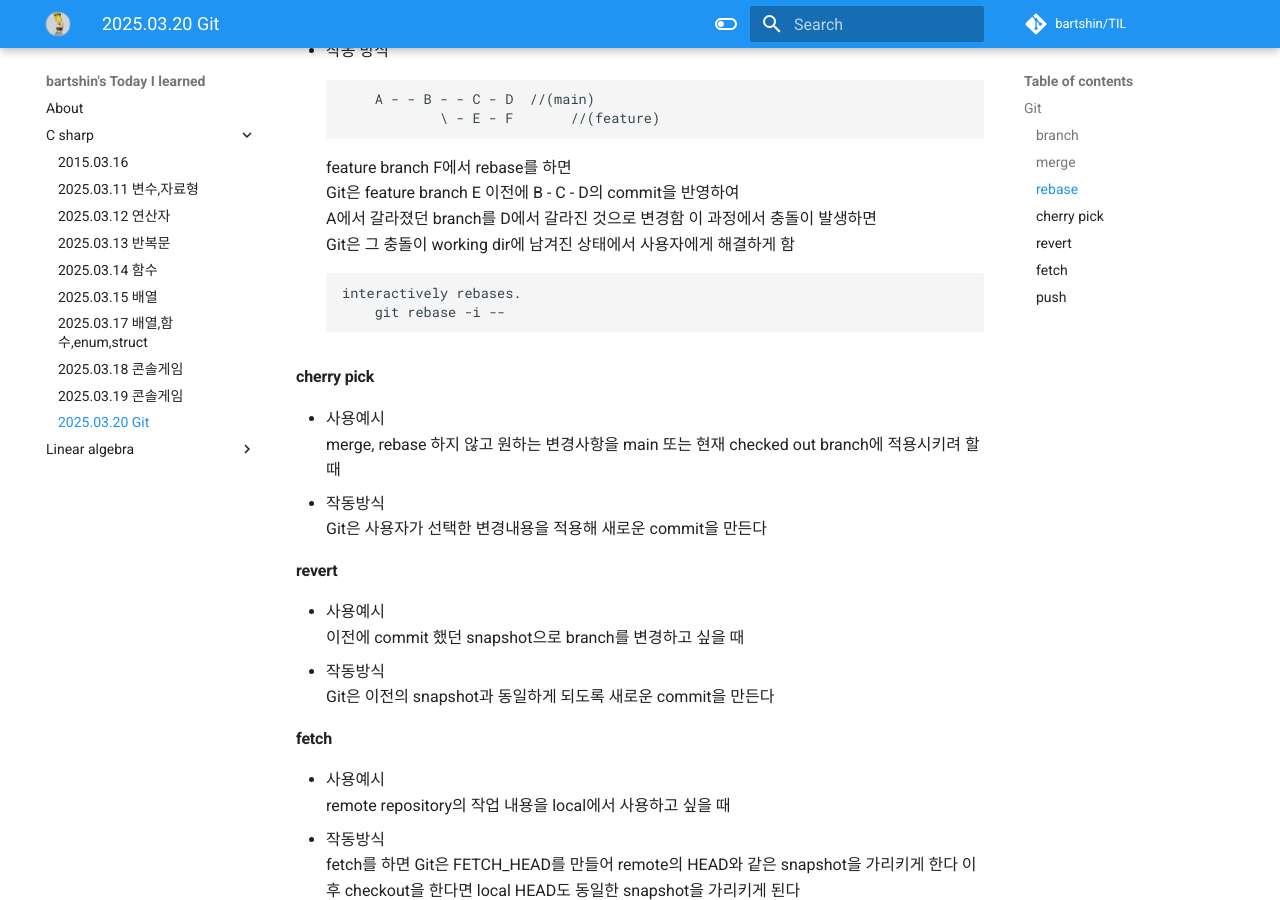
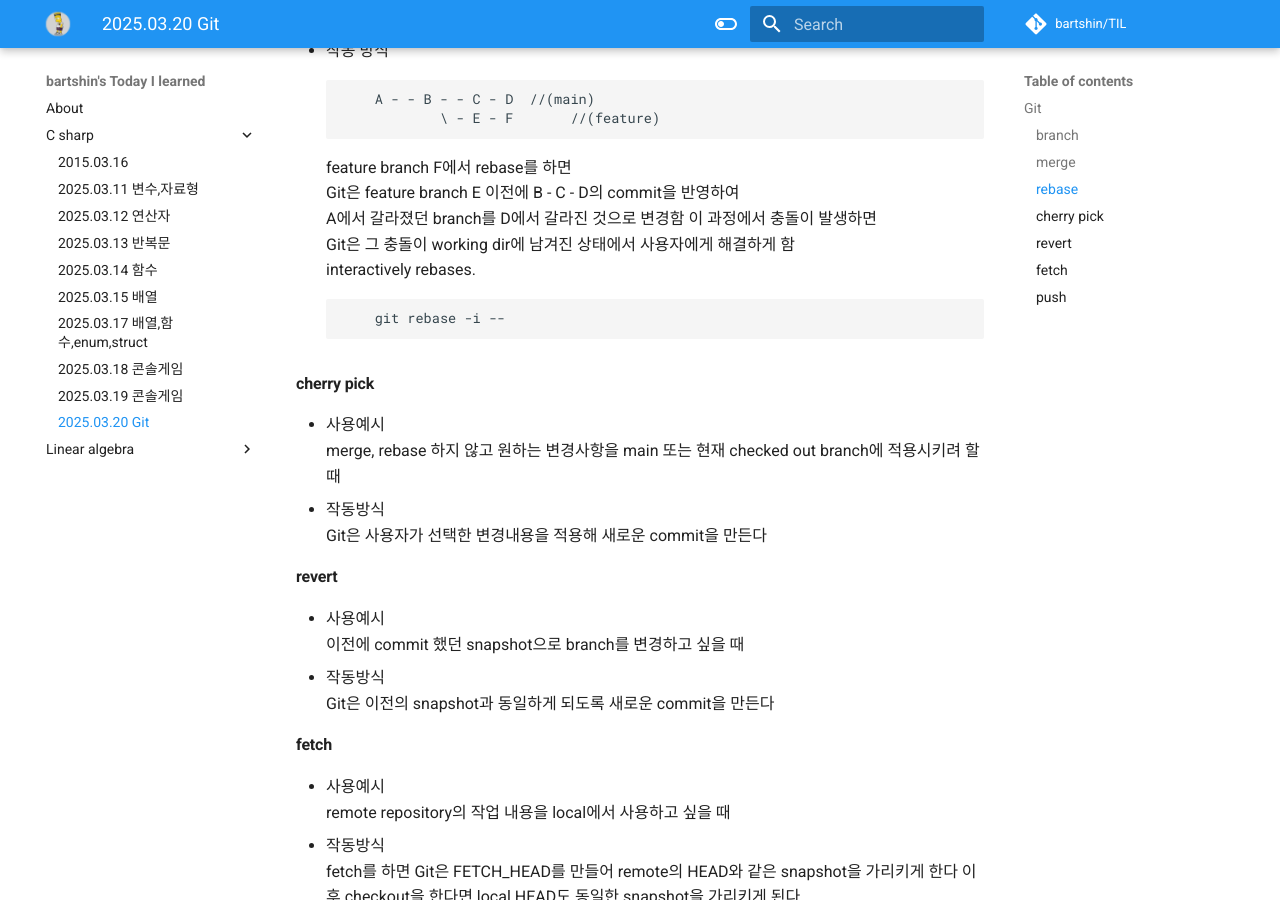
Before and after one commit to bartshin/TIL, an MkDocs documentation site: the page built from docs/c_sharp/2025.03.20_Git.md, in a window 1280 px wide and 900 px high, scrolled down 1632 px. Built offline with MkDocs 1.6.1 and Material for MkDocs 9.7.7, drawn with Linux system fonts in a browser that asks for light colours; comment, search, counter and statistics services are not loaded.

Commit message:
fix newline

````diff
--- a/docs/c_sharp/2025.03.20_Git.md
+++ b/docs/c_sharp/2025.03.20_Git.md
@@ -57,8 +57,8 @@ git checkout <branch> -- <path>
 		Git은 feature branch E 이전에 B - C - D의 commit을 반영하여
 		A에서 갈라졌던 branch를 D에서 갈라진 것으로 변경함	이 과정에서 충돌이 발생하면
 		Git은 그 충돌이 working dir에 남겨진 상태에서 사용자에게 해결하게 함
+	interactively rebases.
 ```sh
-interactively rebases.
 	git rebase -i --
 ```
 #### cherry pick
````
